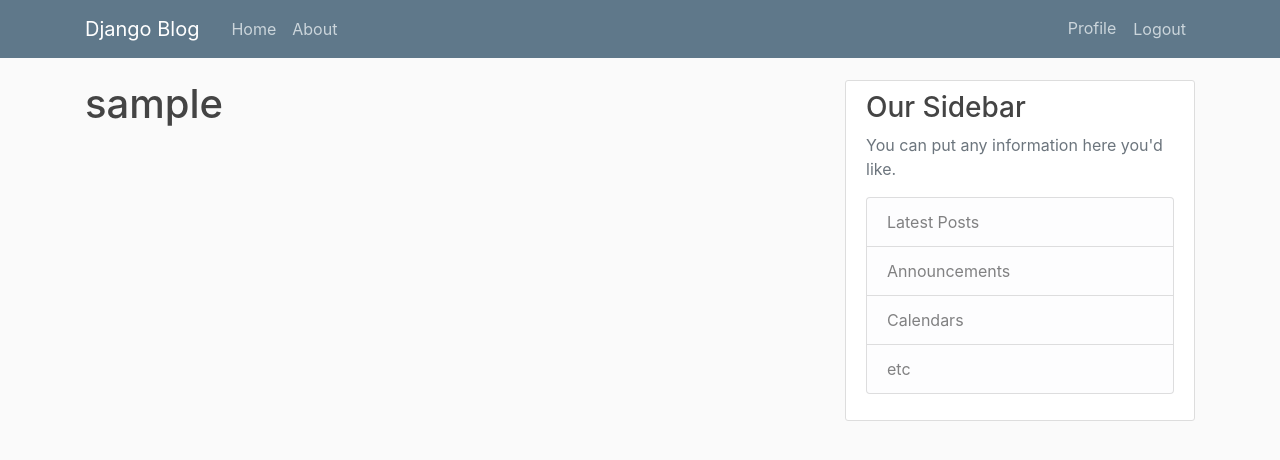
After one commit to manoj-pun/django, a Django app: page /profile/ in a window 1280 px wide. The commit adds this page. Shown: the top 460 px of the page. Run offline with Django 5.2, Linux system fonts and the light colour scheme; the visitor is signed in with stand-in values (Sample User, id 1); some libraries are stand-ins or nearby versions.

Commit message:
feat:login and logout

```diff
--- a/blog/templates/blog/base.html
+++ b/blog/templates/blog/base.html
@@ -33,8 +33,16 @@
             </div>
             <!-- Navbar Right Side -->
             <div class="navbar-nav">
-              <a class="nav-item nav-link" href="#">Login</a>
-              <a class="nav-item nav-link" href="#">Register</a>
+              {% if user.is_authenticated %}
+                <a class="nav-item nav-link" href="{% url 'profile' %}">Profile</a>
+                <form method="post" action="{% url 'logout' %}">
+                  {% csrf_token %}
+                  <button type="submit" class="btn btn-link nav-item nav-link">Logout</button>
+                </form>
+              {% else %}
+                <a class="nav-item nav-link" href="{% url 'login' %}">Login</a>
+                <a class="nav-item nav-link" href="{% url 'login' %}">Register</a>
+              {% endif %}
             </div>
           </div>
         </div>
--- a/djangotutorial/settings.py
+++ b/djangotutorial/settings.py
@@ -121,3 +121,6 @@ USE_TZ = True
 STATIC_URL = 'static/'
 
 CRISPY_TEMPLATE_PACK = "bootstrap4"
+
+LOGIN_REDIRECT_URL = "blog-home"
+LOGIN_URL = "login"
--- a/djangotutorial/urls.py
+++ b/djangotutorial/urls.py
@@ -22,6 +22,7 @@ from users import views as user_views
 urlpatterns = [
     path('admin/', admin.site.urls),
     path('register/', user_views.register, name="register"),
+    path('profile/', user_views.profile, name="profile"),
     path('login/', auth_views.LoginView.as_view(template_name="users/login.html"), name="login"),
     path('logout/', auth_views.LogoutView.as_view(template_name="users/logout.html"), name="logout"),
     path('', include("blog.urls")),
--- /dev/null
+++ b/users/templates/users/profile.html
@@ -0,0 +1,5 @@
+{% extends "blog/base.html" %}
+{% load crispy_forms_tags %}
+{% block content%}
+    <h1>{{ user.username }}</h1>
+{% endblock %}
--- a/users/templates/users/register.html
+++ b/users/templates/users/register.html
@@ -13,7 +13,7 @@
             </div>
         </form>
         <div class="border-top pt-3">
-            <small class="text-muted">Already have an account? <a class="ml-2" href="#">Sign In</a></small>
+            <small class="text-muted">Already have an account? <a class="ml-2" href="{% url 'login' %}">Sign In</a></small>
         </div>
     </div>
 {% endblock %}
--- a/users/views.py
+++ b/users/views.py
@@ -1,5 +1,6 @@
 from django.shortcuts import render, redirect
 from django.contrib import messages
+from django.contrib.auth.decorators import login_required
 from .forms import UserRegisterForm
 
 def register(request):
@@ -8,10 +9,14 @@ def register(request):
         if form.is_valid():
             form.save()
             username = form.cleaned_data.get("username")
-            messages.success(request, f"Account created for {username}!")
-            return redirect("blog-home")
+            messages.success(request, f"Your account has been created! You are now able to login")
+            return redirect("login")
         else:
             print(form.errors)
     else:
         form = UserRegisterForm()
     return render(request, "users/register.html", {"form": form})
+
+@login_required
+def profile(request):
+    return render(request,"users/profile.html")
```
Also changed, not shown: users/templates/users/login.html (+19 -0 lines), users/templates/users/logout.html (+7 -11 lines).
